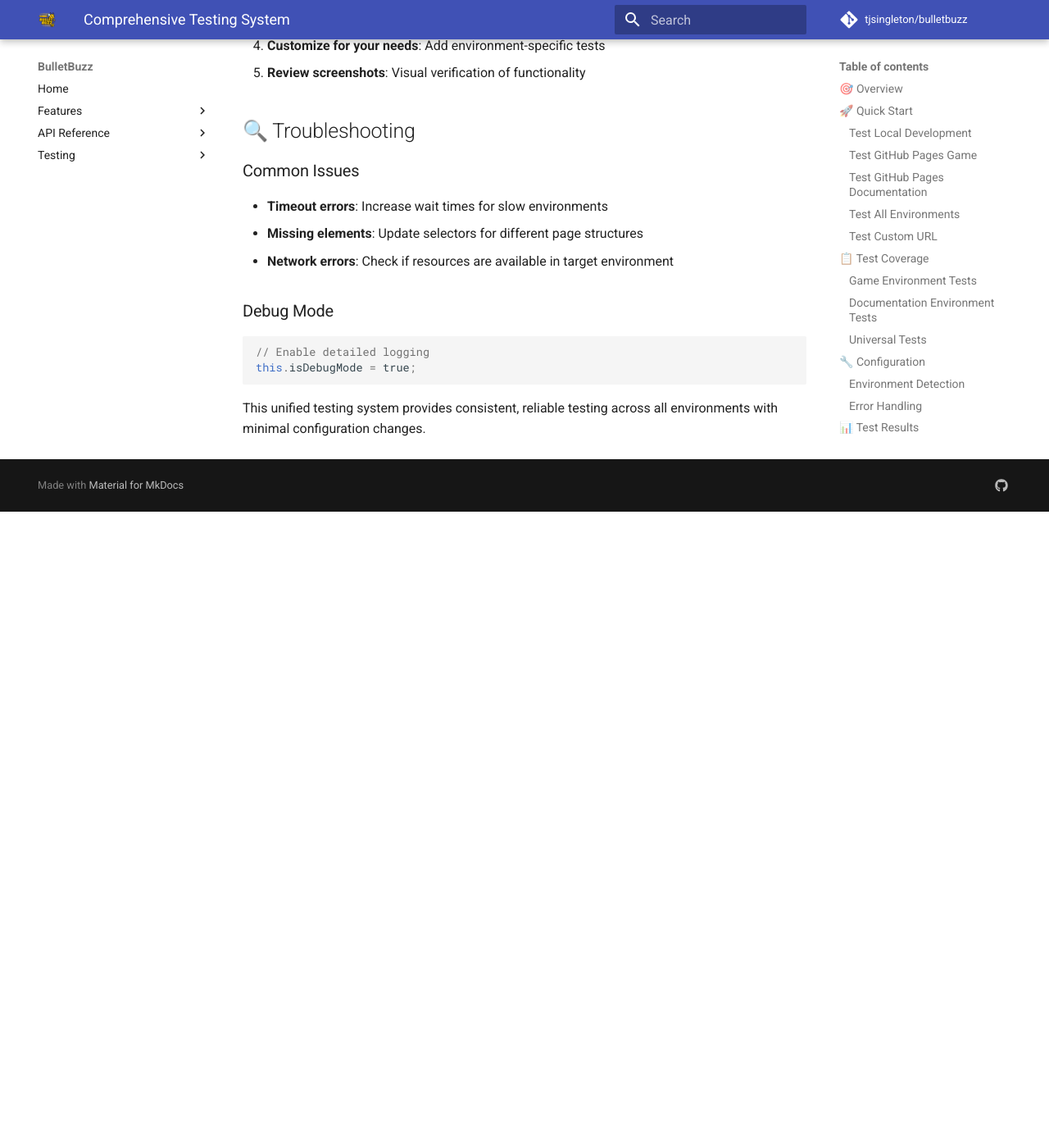
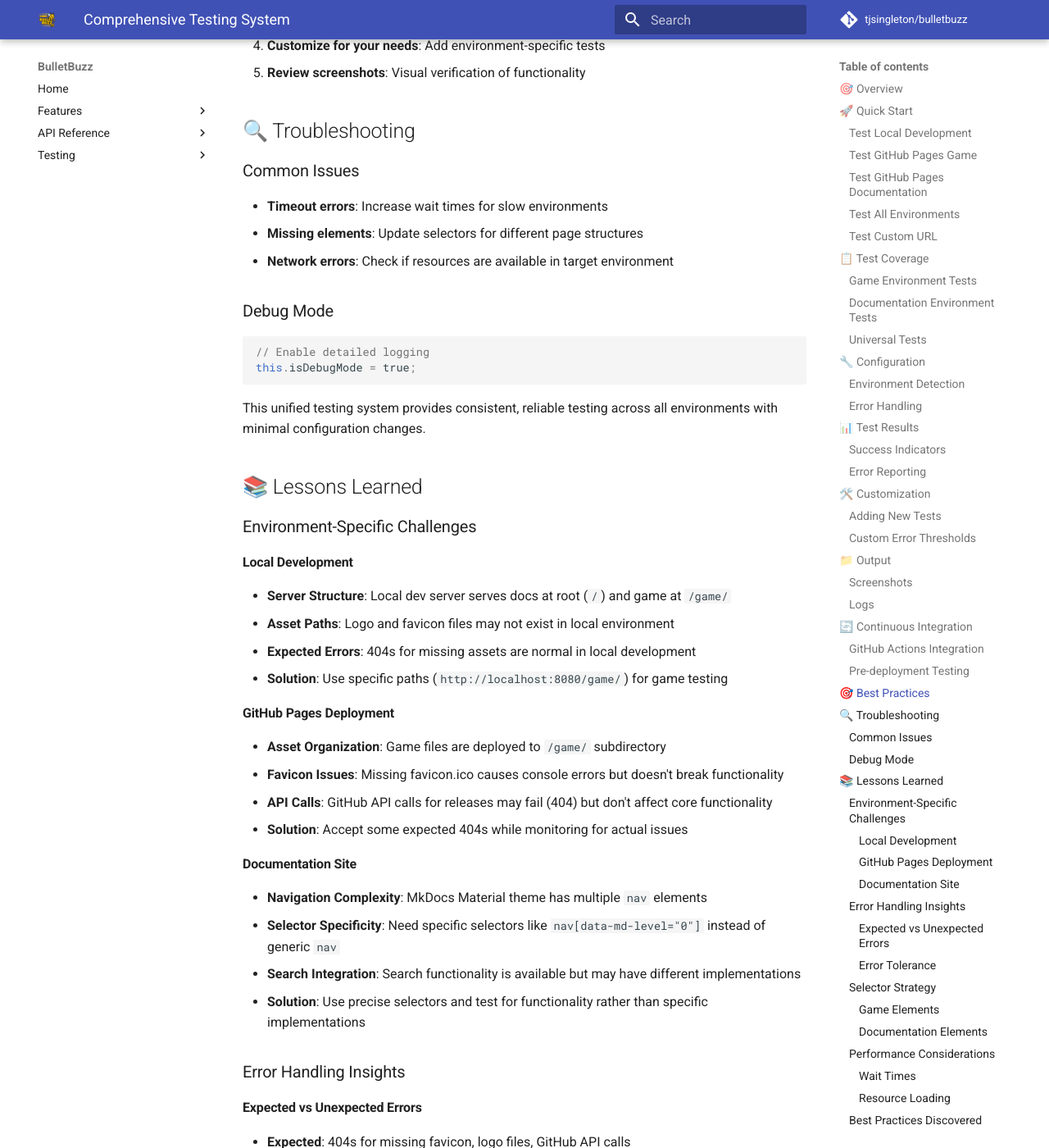
Before and after one commit to tjsingleton/bulletbuzz, an MkDocs documentation site: the page built from docs/testing/comprehensive-testing.md, in a window 1280 px wide and 1400 px high, scrolled down 4370 px. Shown: the whole window at 82% size. Built offline with MkDocs 1.6.1 and Material for MkDocs 9.7.7, drawn with Linux system fonts in a browser that asks for light colours; comment, search, counter and statistics services are not loaded; before the commit the page ends 4994 px from its top, so only the background shows below that; some of the changed text lies outside the part shown.

Commit message:
Update documentation with comprehensive testing lessons learned and achievements

````diff
--- a/docs/testing/comprehensive-testing.md
+++ b/docs/testing/comprehensive-testing.md
@@ -172,3 +172,130 @@ this.isDebugMode = true;
 ```
 
 This unified testing system provides consistent, reliable testing across all environments with minimal configuration changes.
+
+## 📚 Lessons Learned
+
+### Environment-Specific Challenges
+
+#### Local Development
+- **Server Structure**: Local dev server serves docs at root (`/`) and game at `/game/`
+- **Asset Paths**: Logo and favicon files may not exist in local environment
+- **Expected Errors**: 404s for missing assets are normal in local development
+- **Solution**: Use specific paths (`http://localhost:8080/game/`) for game testing
+
+#### GitHub Pages Deployment
+- **Asset Organization**: Game files are deployed to `/game/` subdirectory
+- **Favicon Issues**: Missing favicon.ico causes console errors but doesn't break functionality
+- **API Calls**: GitHub API calls for releases may fail (404) but don't affect core functionality
+- **Solution**: Accept some expected 404s while monitoring for actual issues
+
+#### Documentation Site
+- **Navigation Complexity**: MkDocs Material theme has multiple `nav` elements
+- **Selector Specificity**: Need specific selectors like `nav[data-md-level="0"]` instead of generic `nav`
+- **Search Integration**: Search functionality is available but may have different implementations
+- **Solution**: Use precise selectors and test for functionality rather than specific implementations
+
+### Error Handling Insights
+
+#### Expected vs Unexpected Errors
+- **Expected**: 404s for missing favicon, logo files, GitHub API calls
+- **Unexpected**: Game canvas not loading, navigation missing, search broken
+- **Strategy**: Distinguish between cosmetic errors and functional failures
+
+#### Error Tolerance
+- **Console Errors**: Some are acceptable (missing assets) while others indicate real problems
+- **Network Errors**: 404s for optional resources vs critical game files
+- **Page Errors**: Always indicate problems that need investigation
+
+### Selector Strategy
+
+#### Game Elements
+- **Canvas**: `#gameCanvas` - critical for game functionality
+- **Stats**: `#stats` and `#enemyStats` - show game state
+- **Controls**: `#gameSpeed`, `#autoPath`, `#autoShop` - user interaction
+- **Strategy**: Test for presence and functionality, not just visibility
+
+#### Documentation Elements
+- **Navigation**: `nav[data-md-level="0"]` - main site navigation
+- **Search**: `[data-md-component="search"]` - search functionality
+- **Strategy**: Focus on core functionality rather than specific styling
+
+### Performance Considerations
+
+#### Wait Times
+- **Page Load**: 2-3 seconds for initial load
+- **Game Start**: 3 seconds for game initialization
+- **Control Interaction**: 500ms-1s for UI responses
+- **Strategy**: Balance between reliability and speed
+
+#### Resource Loading
+- **Critical Resources**: Game JS files, canvas element
+- **Optional Resources**: Favicons, logos, external APIs
+- **Strategy**: Fail fast on critical resources, tolerate optional failures
+
+### Best Practices Discovered
+
+#### Environment Detection
+```javascript
+// Reliable environment detection
+if (baseUrl.includes('/game/') || baseUrl.includes('localhost')) {
+  // Game environment
+} else {
+  // Documentation environment
+}
+```
+
+#### Error Classification
+```javascript
+// Classify errors by severity
+const criticalErrors = this.networkErrors.filter(e =>
+  e.includes('game-ui.js') || e.includes('Game.js')
+);
+const cosmeticErrors = this.networkErrors.filter(e =>
+  e.includes('favicon.ico') || e.includes('logo')
+);
+```
+
+#### Selector Reliability
+```javascript
+// Use specific selectors for complex UIs
+const nav = await this.page.locator('nav[data-md-level="0"]').isVisible();
+const search = await this.page.locator('[data-md-component="search"]').isVisible();
+```
+
+### Deployment Integration
+
+#### Pre-Deployment Testing
+```bash
+# Test local before deploying
+npm run test:comprehensive:local
+
+# Verify deployment worked
+npm run test:comprehensive:game
+npm run test:comprehensive:docs
+```
+
+#### Continuous Monitoring
+- Run comprehensive tests after each deployment
+- Monitor for new error patterns
+- Update selectors as UI evolves
+- Document environment-specific behaviors
+
+### Future Improvements
+
+#### Enhanced Error Classification
+- Categorize errors by severity and impact
+- Provide actionable error messages
+- Include error context and resolution steps
+
+#### Environment-Specific Configurations
+- Custom wait times per environment
+- Environment-specific error thresholds
+- Targeted selectors for different deployments
+
+#### Automated Reporting
+- Generate test reports with pass/fail summaries
+- Track error trends over time
+- Provide deployment health scores
+
+These lessons inform the development of more robust testing systems and help maintain high-quality deployments across all environments.
````
Also changed, not shown: docs/testing/screenshot-testing.md (+19 -0 lines), docs/testing/testing-achievements.md (added, +172 -0 lines).
